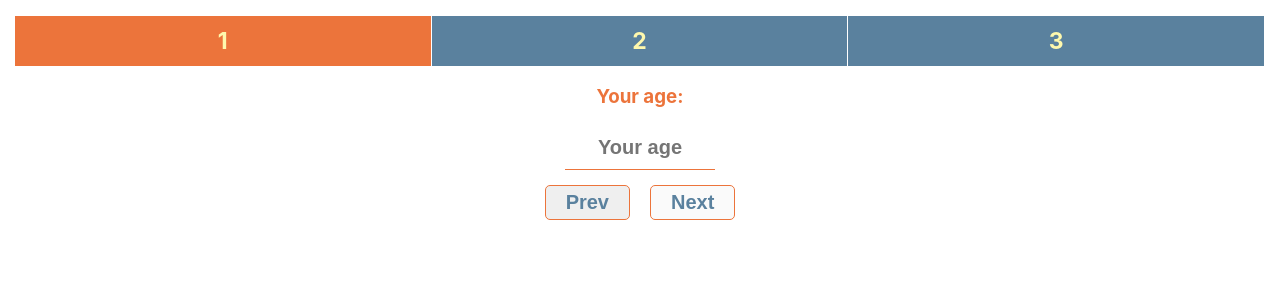
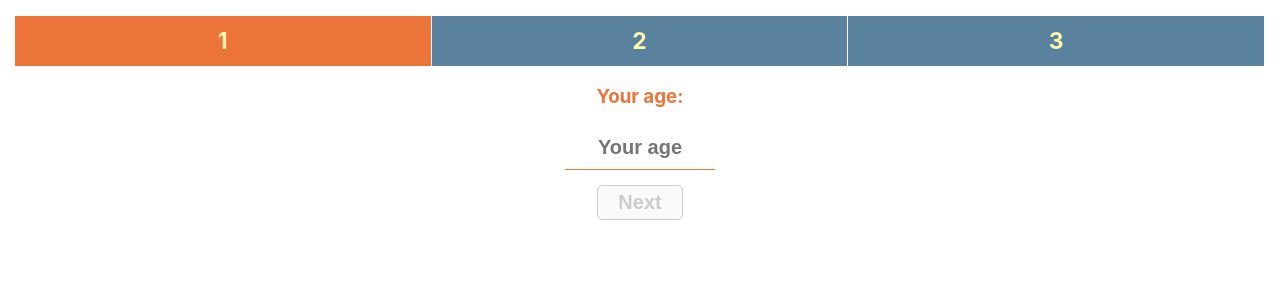
Before and after one commit to fixman93/liqid, a React (Create React App) app: page /steps in a window 1280 px wide. Shown: the top 300 px of the page. Built offline with nearby package versions, Linux system fonts and the light colour scheme.

Commit message:
Simple component test with enzyme

```diff
--- a/package.json
+++ b/package.json
@@ -3,12 +3,15 @@
   "version": "0.1.0",
   "private": true,
   "dependencies": {
+    "enzyme": "^3.8.0",
+    "enzyme-adapter-react-16": "^1.7.1",
     "node-sass": "^4.11.0",
     "prop-types": "^15.6.2",
     "react": "^16.7.0",
     "react-dom": "^16.7.0",
     "react-router-dom": "^4.3.1",
-    "react-scripts": "2.1.1"
+    "react-scripts": "2.1.1",
+    "react-test-renderer": "^16.7.0"
   },
   "scripts": {
     "start": "react-scripts start",
--- a/src/containers/steps/stepOne.js
+++ b/src/containers/steps/stepOne.js
@@ -30,7 +30,6 @@ class stepOne extends Component {
       await this.state.input, { age: this.state.age }));
   }
   render() {
-    const { onBack } = this.props
     return (
       <div className='container question'>
         <h3>Your age:</h3>
@@ -43,8 +42,7 @@ class stepOne extends Component {
           <div className='form-group'>
             <input type="text" placeholder="Your age" name="age" onChange={this.handleChange} value={this.state.age} />
           </div>
-          <button onClick={() => onBack()}>Prev</button>
-          <button type='submit' disabled={!this.state.age}>Next</button>
+          <button type='submit' disabled={!this.state.age} className={!this.state.age ? 'disabled' : ''}>Next</button>
         </form>
       </div>
     )
--- a/src/containers/steps/stepThree.js
+++ b/src/containers/steps/stepThree.js
@@ -53,7 +53,7 @@ class stepThree extends Component {
             <input type='radio' value='blue' id='3' name='color' onChange={this.handleChange} />
           </div>
           <button onClick={() => onBack()}>Prev</button>
-          <button type='submit' disabled={!this.state.color}>Preview</button>
+          <button type='submit' disabled={!this.state.color} className={!this.state.color ? 'disabled' : ''}>Preview</button>
         </form>
       </div>
     )
--- a/src/containers/steps/stepTwo.js
+++ b/src/containers/steps/stepTwo.js
@@ -47,7 +47,7 @@ class stepTwo extends Component {
             </select>
           </div>
           <button onClick={() => onBack()}>Prev</button>
-          <button type='submit' disabled={!this.state.status}>Next</button>
+          <button type='submit' disabled={!this.state.status} className={!this.state.status ? 'disabled' : ''}>Next</button>
         </form>
       </div>
     )
--- a/src/containers/steps/steps.js
+++ b/src/containers/steps/steps.js
@@ -57,7 +57,7 @@ class Steps extends Component {
   }
 
   render() {
-    const { page, input } = this.state
+    const { page } = this.state
     return (
       <div>
         <Header activeId={page} />
--- a/src/containers/steps/steps.scss
+++ b/src/containers/steps/steps.scss
@@ -39,6 +39,10 @@
     font-weight: bold;
     color: #5a819e;
     cursor: pointer;
+    &.disabled {
+      color: #ccc;
+      border-color: #ccc;
+    }
   }
 }
 .finished {
```
Also changed, not shown: src/setupTests.js (added, +3 -0 lines), 2 other files (tests, documents, lock files or other folders).
